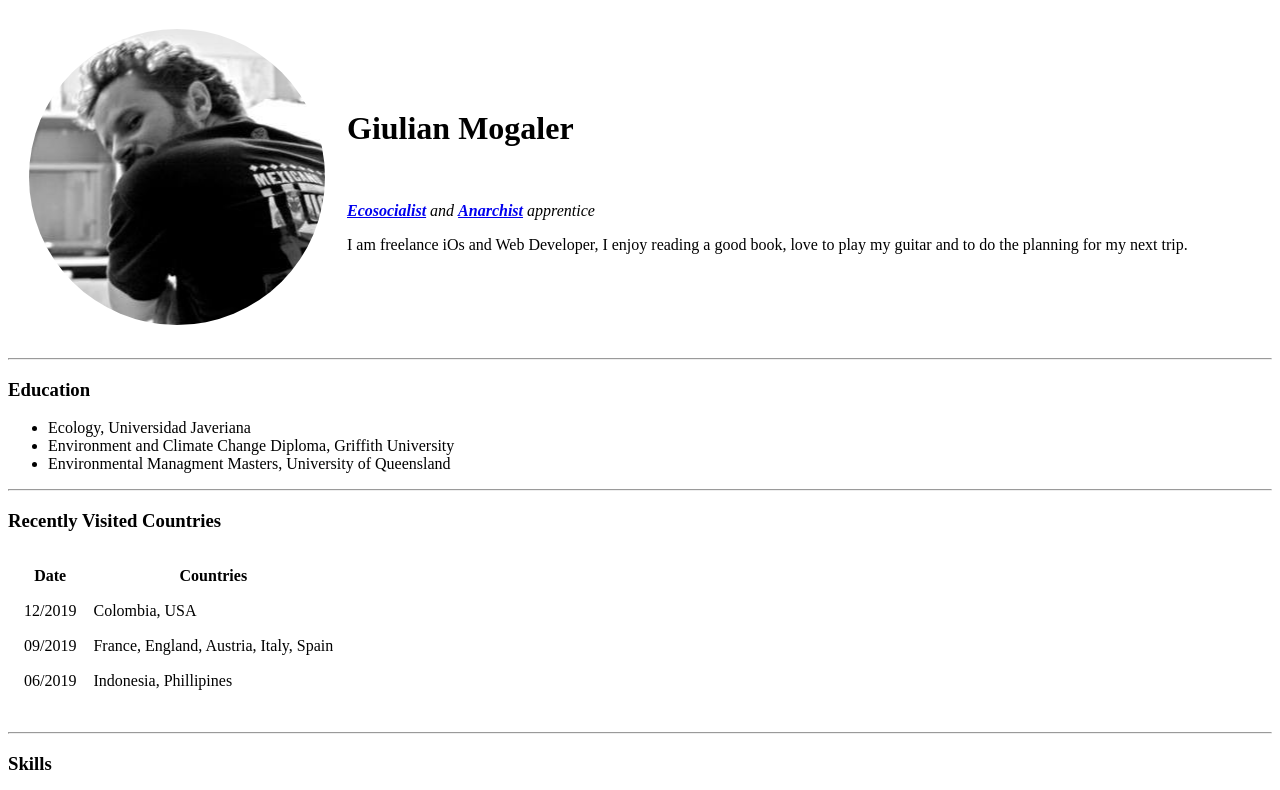
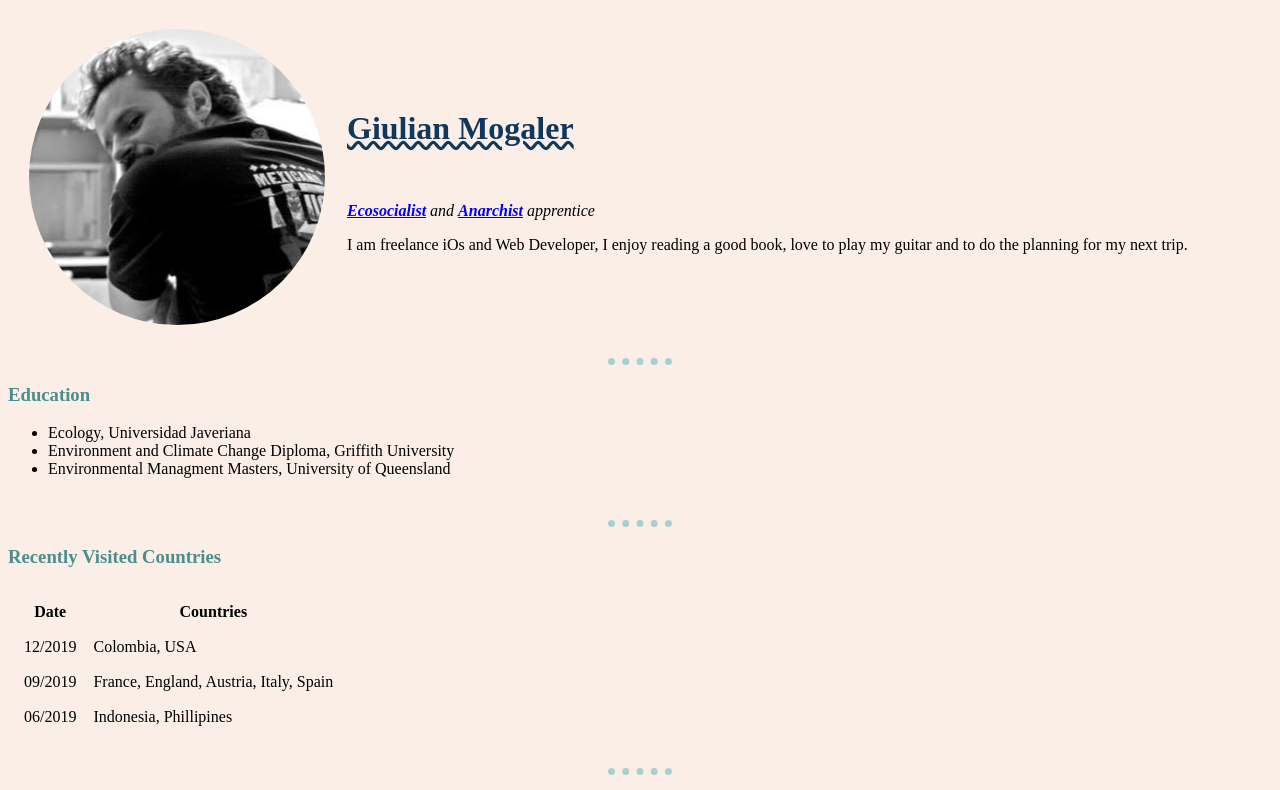
Before and after one commit to Jems20/Prueba1, a plain HTML site: page index.html in a window 1280 px wide. Shown: the top 790 px of the page. Drawn offline with Linux system fonts and the light colour scheme.

Commit message:
Add files via upload
2nd version

```diff
--- /dev/null
+++ b/CSS/styles.css
@@ -0,0 +1,21 @@
+body {
+  background-color: #faeee7;
+}
+
+hr {
+  border-style: none;
+  border-top-style: dotted;
+  border-color: #aacfcf;
+  border-width: 7px;
+  width: 5%;
+}
+
+h1 {
+  text-decoration: underline;
+  text-decoration-style: wavy;
+  color: #10375c;
+}
+
+h3 {
+  color: #4b8e8d;
+}
--- a/index.html
+++ b/index.html
@@ -3,10 +3,14 @@
 
 <head>
   <meta charset="utf-8">
-  <title>🐕 Guilian's personal site</title>
+  <title>👽 Guilian's personal site</title>
+  <link rel="stylesheet" href="css/styles.css">
+
 </head>
 
 <body>
+
+
   <table cellspacing="20">
     <tr>
       <td> <img src="yop.png" alt="Julian's profile pic"></td>
@@ -29,6 +33,7 @@
     <li>Environment and Climate Change Diploma, Griffith University</li>
     <li>Environmental Managment Masters, University of Queensland</li>
   </ul>
+  <br>
 
   <hr>
 
```
Also changed, not shown: Contact me.html (+1 -0 lines), Hobbies.html (+2 -1 lines).
